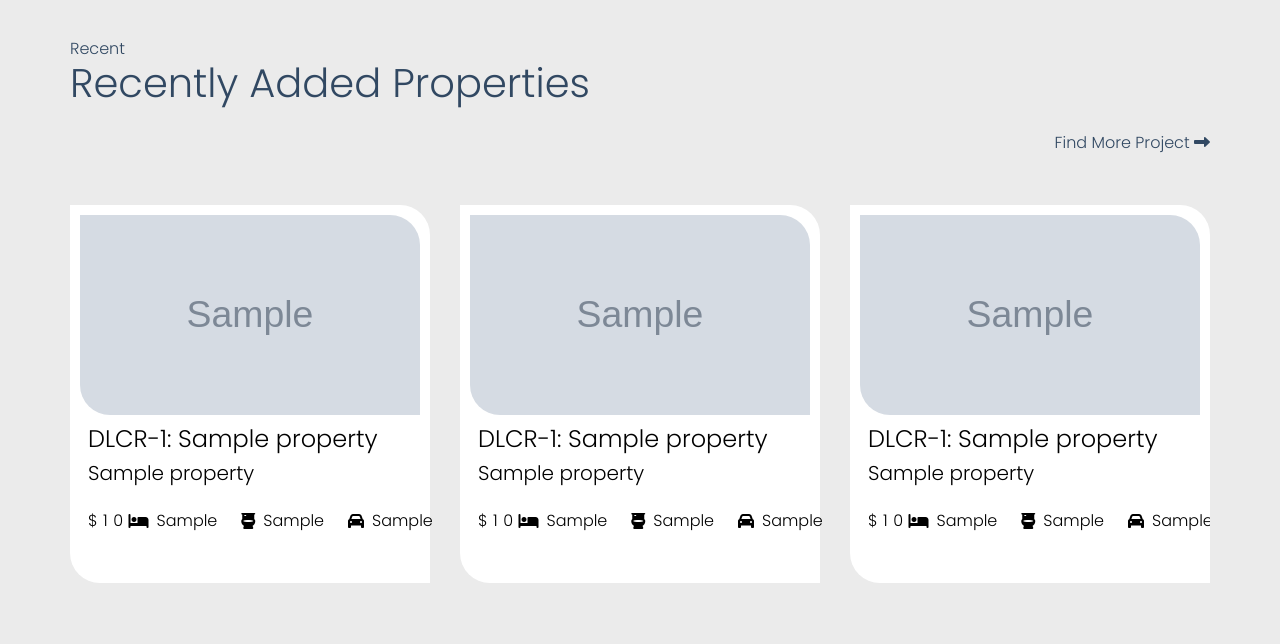
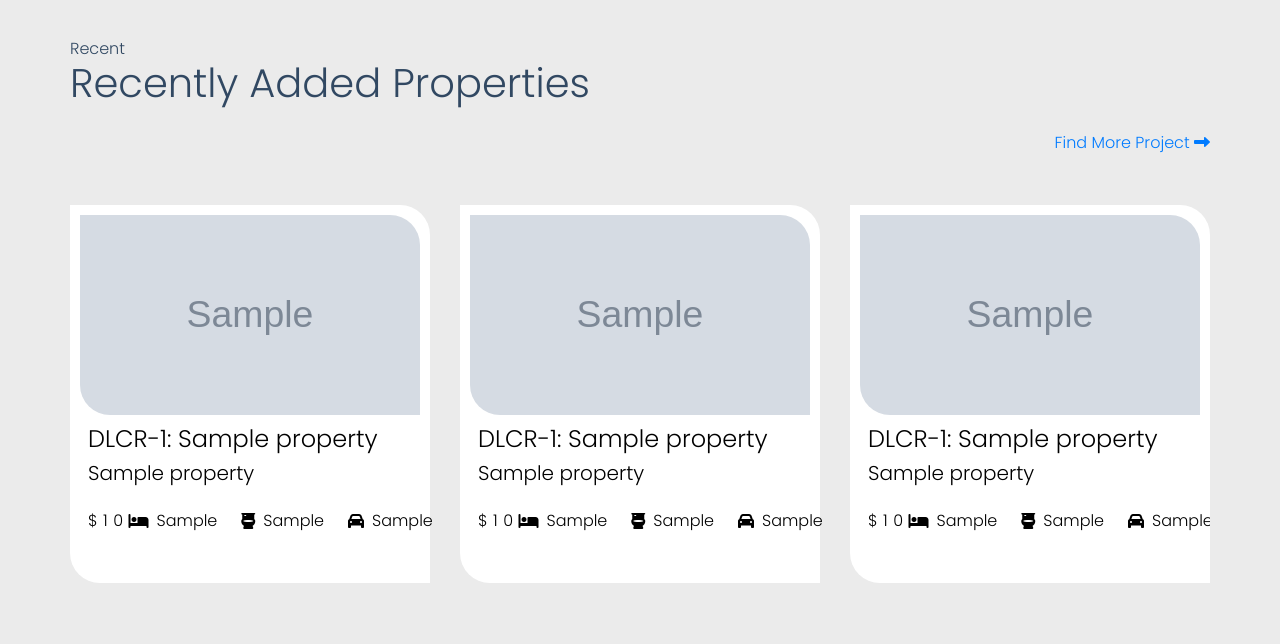
Before and after one commit to kezh97/dreamland_prop_CR, a PHP site: page /index.php in a window 1280 px wide. Shown: the part 2761-3405 px from the top of the page. Run offline with PHP 8.4, Linux system fonts and the light colour scheme; tables that the repository leaves empty or names only in its code hold one stand-in row (values such as "Sample post"); grey boxes marked "Sample" are stand-in pictures; some libraries are stand-ins or nearby versions.

Commit message:
Update main.css

```diff
--- a/DREAMLAND-php-V2.6/style/main.css
+++ b/DREAMLAND-php-V2.6/style/main.css
@@ -94,17 +94,6 @@ nav{
 	padding: 40px;
 	background-color: #ebebeb;
 	color: #314862;
-}
-
-#property-section .text-right a{
-	color: #314862;
-	font-size: 16px;
-	font-weight: 500;
-	transition: 1s ease;
-}
-
-#property-section .text-right a:hover{
-	color: #2289FF;
 }
 
 #property-section #property-slider{
```
